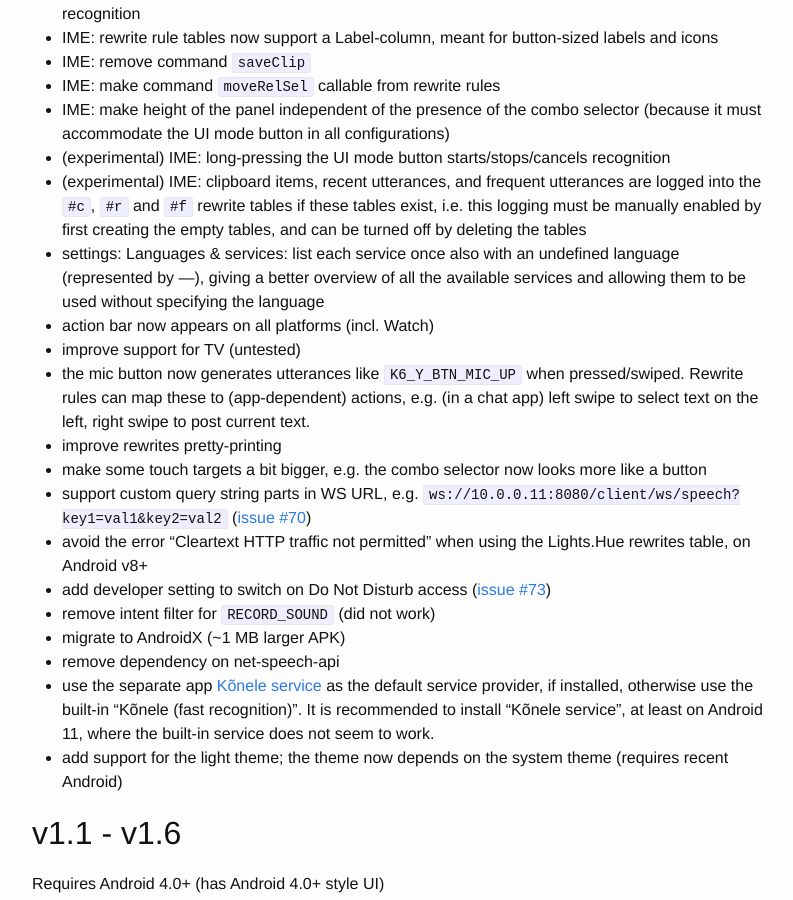
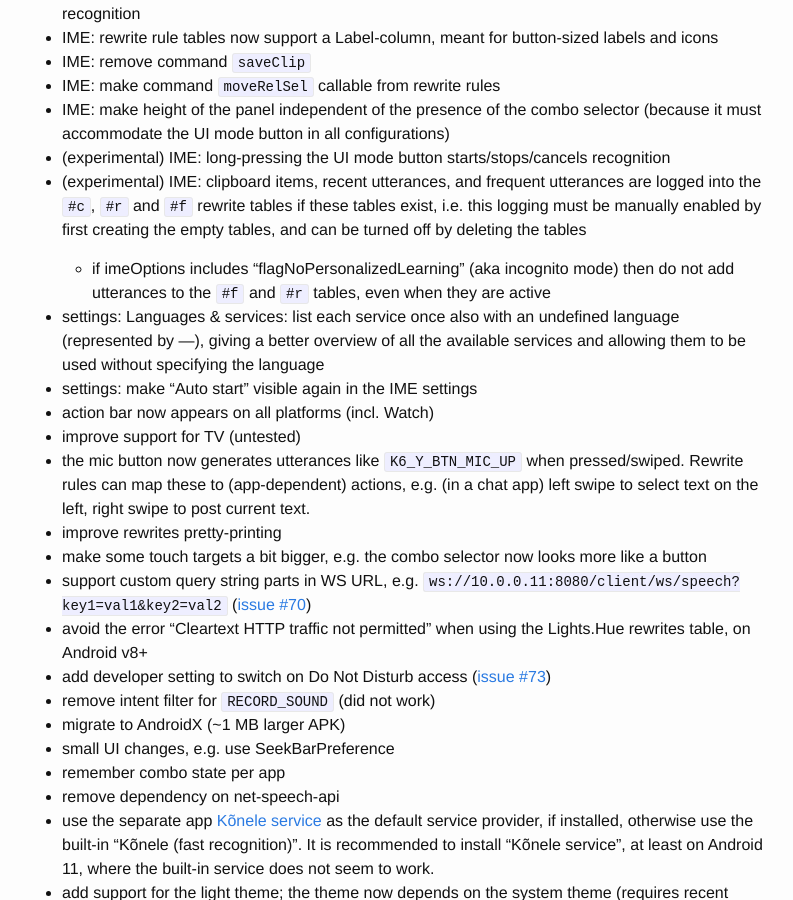
Before and after one commit to Kaljurand/K6nele, a Jekyll site: the page built from docs/en/release_notes.md, in a window 1280 px wide and 900 px high, scrolled down 620 px. Shown: the whole window, without its empty margins (238-1031 px from the left). Built offline with Jekyll 4.4.1, drawn with Linux system fonts in a browser that asks for light colours.

Commit message:
Update release notes

```diff
--- a/docs/en/release_notes.md
+++ b/docs/en/release_notes.md
@@ -24,7 +24,11 @@ New in this release:
 - (experimental) IME: clipboard items, recent utterances, and frequent utterances are logged into the ``#c``, ``#r`` and ``#f`` rewrite tables if these tables exist,
   i.e. this logging must be manually enabled by first creating the empty tables, and can be turned off by deleting
   the tables
+
+  - if imeOptions includes "flagNoPersonalizedLearning" (aka incognito mode) then do not add utterances to the ``#f`` and ``#r`` tables, even when they are active
+
 - settings: Languages & services: list each service once also with an undefined language (represented by ---), giving a better overview of all the available services and allowing them to be used without specifying the language
+- settings: make "Auto start" visible again in the IME settings
 - action bar now appears on all platforms (incl. Watch)
 - improve support for TV (untested)
 - the mic button now generates utterances like ``K6_Y_BTN_MIC_UP`` when pressed/swiped. Rewrite rules can map these to (app-dependent) actions, e.g. (in a chat app) left swipe to select text on the left, right swipe to post current text.
@@ -35,6 +39,8 @@ New in this release:
 - add developer setting to switch on Do Not Disturb access ([issue #73](https://github.com/Kaljurand/K6nele/issues/73))
 - remove intent filter for ``RECORD_SOUND`` (did not work)
 - migrate to AndroidX (~1 MB larger APK)
+- small UI changes, e.g. use SeekBarPreference
+- remember combo state per app
 - remove dependency on net-speech-api
 - use the separate app [Kõnele service](https://github.com/Kaljurand/K6nele-service) as the default service provider, if installed, otherwise use the built-in "Kõnele (fast recognition)".
   It is recommended to install "Kõnele service", at least on Android 11, where the built-in service does not seem to work.
```
